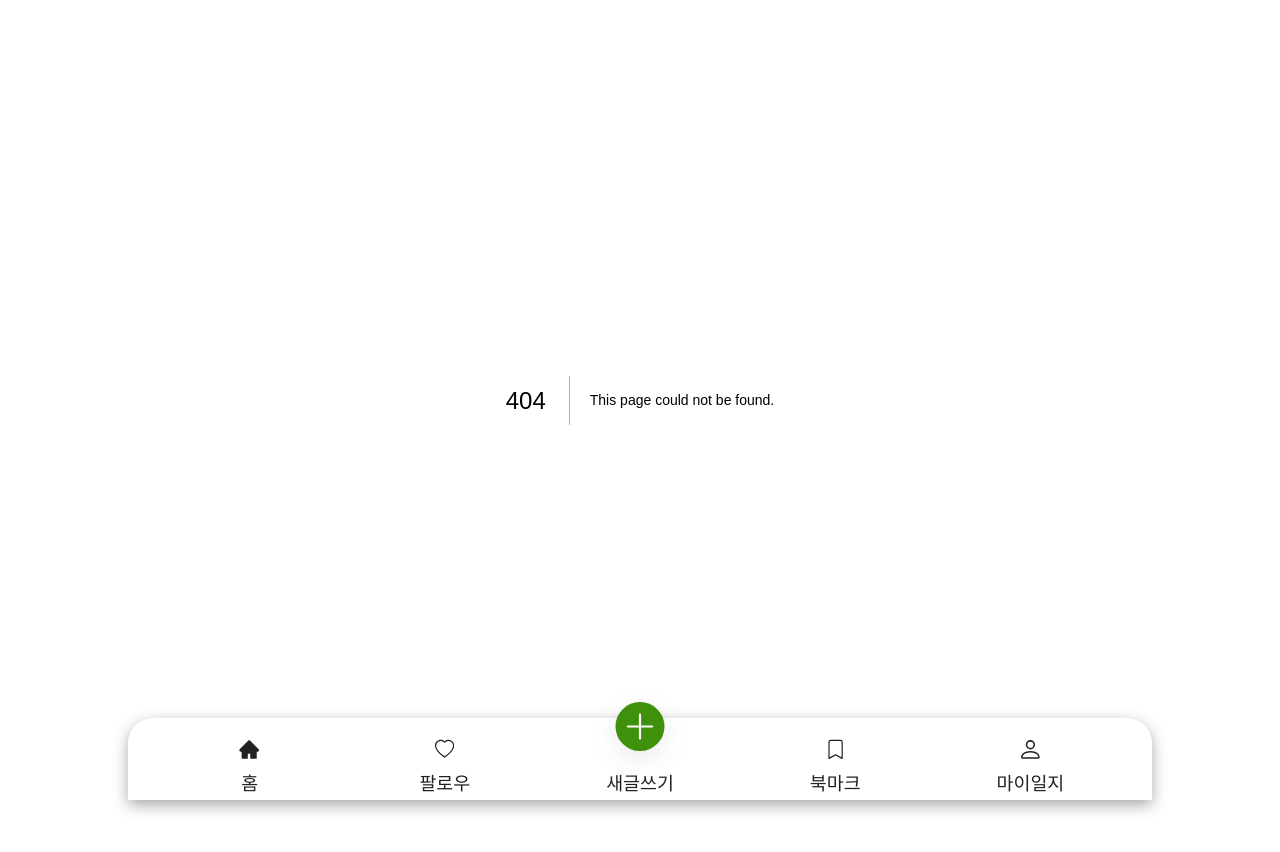
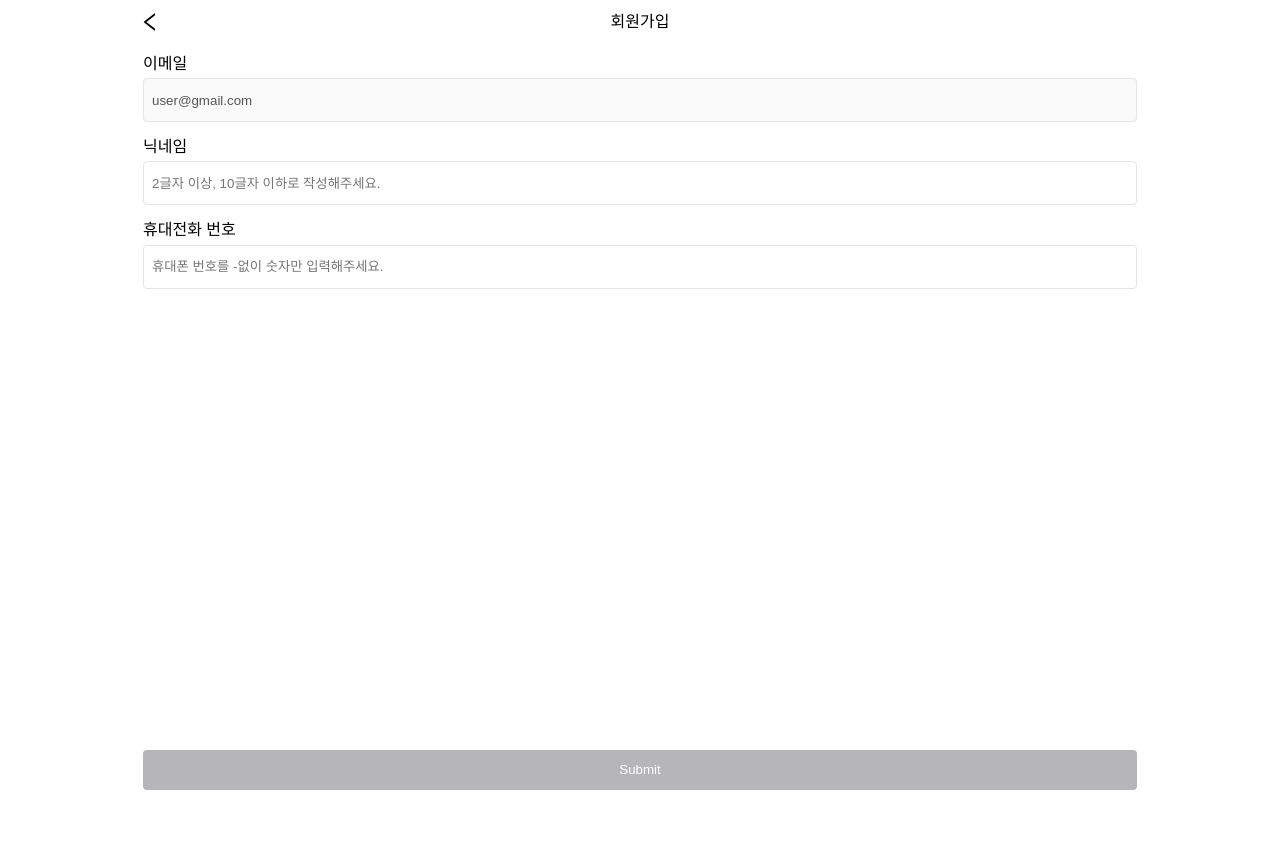
Before and after one commit to codestates-seb/seb43_main_008, a Next.js app in the folder client/: page /register in a window 1280 px wide. Before the commit this address had no page. Shown: the top 852 px of the page. After the commit the page ends 800 px from the top, so only its background shows below. Built offline with nearby package versions, Linux system fonts and the light colour scheme; a web font is replaced by a local one.

Commit message:
Style: 회원가입 페이지 만드는 중

```diff
--- a/client/app/global.css
+++ b/client/app/global.css
@@ -28,3 +28,8 @@ input, textarea, button {
     width: 100%;
     height: 100vh;
 }
+
+.headerPageContainer {
+    width: 100%;
+    height: calc(100vh - 44px);
+}
--- a/client/app/layout.tsx
+++ b/client/app/layout.tsx
@@ -1,7 +1,6 @@
 import "./global.css";
 import "./font.css";
 
-import Navbar from "./Navbar";
 import StyledComponentsRegistry from "./registry";
 
 export default function RootLayout({
@@ -29,10 +28,7 @@ export default function RootLayout({
       </head>
       <body>
         <StyledComponentsRegistry>
-          <div className="mainContainer">
-            {children}
-            <Navbar />
-          </div>
+          <div className="mainContainer">{children}</div>
         </StyledComponentsRegistry>
       </body>
     </html>
--- a/client/app/login/SocialLoginButtonBox.tsx
+++ b/client/app/login/SocialLoginButtonBox.tsx
@@ -21,5 +21,6 @@ const SocialLoginButtonContainer = styled.div`
   flex-direction: column;
   justify-content: space-around;
   height: 180px;
-  margin: 60px 0;
+  margin-top: 60px;
+  margin-bottom: 120px;
 `;
--- a/client/app/login/page.tsx
+++ b/client/app/login/page.tsx
@@ -5,7 +5,7 @@ import SocialLoginButtonBox from "./SocialLoginButtonBox";
 
 export default function Login() {
   return (
-    <div className={`${styles.loginPage} pageContainer`}>
+    <div className={`${styles.loginPage} headerPageContainer`}>
       <Image
         src="/logoSquare.png"
         alt="App Main Logo"
--- /dev/null
+++ b/client/app/register/RegisterForm.tsx
@@ -0,0 +1,132 @@
+"use client";
+
+import { SubmitHandler, useForm } from "react-hook-form";
+import styled from "styled-components";
+
+type FormValues = {
+  email: string;
+  nickname: string;
+  phoneNumber: string;
+};
+
+export default function RegisterForm() {
+  const {
+    register,
+    handleSubmit,
+    formState: { errors, isValid },
+    watch,
+  } = useForm<FormValues>({
+    mode: "onChange", // This is needed to make `isValid` work properly
+  });
+
+  const onSubmit: SubmitHandler<FormValues> = (data) => console.log(data);
+
+  // Mocked email from Google
+  const googleEmail = "user@gmail.com";
+
+  const watchedNickname = watch("nickname");
+  const watchedPhoneNumber = watch("phoneNumber");
+
+  return (
+    <form onSubmit={handleSubmit(onSubmit)}>
+      <InputContainer>
+        <Label htmlFor="email">이메일</Label>
+        <Input
+          {...register("email")}
+          defaultValue={googleEmail}
+          disabled
+          id="email"
+        />
+      </InputContainer>
+
+      <InputContainer>
+        <Label htmlFor="nickname">닉네임</Label>
+        <Input
+          {...register("nickname", {
+            required: true,
+            minLength: 2,
+            maxLength: 10,
+          })}
+          id="nickname"
+          placeholder="2글자 이상, 10글자 이하로 작성해주세요."
+        />
+      </InputContainer>
+
+      {watchedNickname && errors.nickname && (
+        <ErrorSpan>2글자 이상, 10글자 이하로 작성해주세요.</ErrorSpan>
+      )}
+
+      <InputContainer>
+        <Label htmlFor="phoneNumber">휴대전화 번호</Label>
+        <Input
+          {...register("phoneNumber", {
+            required: true,
+            minLength: 9,
+            maxLength: 11,
+          })}
+          placeholder="휴대폰 번호를 -없이 숫자만 입력해주세요."
+          maxLength={11}
+          type="tel"
+          id="phoneNumber"
+        />
+      </InputContainer>
+
+      {watchedPhoneNumber && errors.phoneNumber && (
+        <ErrorSpan>휴대폰 번호 형식이 일치하지 않습니다.</ErrorSpan>
+      )}
+      <SubmitButtonContainer>
+        <SubmitButton type="submit" isValid={isValid} disabled={!isValid} />
+      </SubmitButtonContainer>
+    </form>
+  );
+}
+
+const InputContainer = styled.div`
+  display: flex;
+  flex-direction: column;
+  justify-content: center;
+  align-items: flex-start;
+  padding: 10px 15px 5px 15px;
+`;
+
+const Label = styled.label`
+  margin-bottom: 5px;
+`;
+
+const Input = styled.input`
+  width: 100%;
+  height: 44px;
+  padding: 3px 8px;
+  border: 1px solid #e5e5e5;
+  border-radius: 4px;
+`;
+
+const ErrorSpan = styled.span`
+  color: red;
+  font-size: 12px;
+  margin-left: 15px;
+`;
+
+const SubmitButtonContainer = styled.div`
+  position: absolute;
+  bottom: 0;
+  display: flex;
+  justify-content: center;
+  align-items: center;
+  max-width: 1024px;
+  width: 100%;
+  height: 60px;
+  padding: 10px 15px;
+  border-radius: 4px;
+`;
+
+const SubmitButton = styled.input<{ isValid: boolean }>`
+  height: 100%;
+  width: 100%;
+  border: none;
+  border-radius: 4px;
+  background-color: ${(props) => (props.isValid ? "#0078ff" : "#b6b6b8")};
+  color: #ffffff;
+  cursor: ${(props) => (props.isValid ? "pointer" : "not-allowed")};
+  transition: all ease-out 1.2s;
+`;
--- /dev/null
+++ b/client/app/register/page.tsx
@@ -0,0 +1,12 @@
+import Header from "../Header";
+import RegisterForm from "./RegisterForm";
+
+export default function PhoneAuthPage() {
+  return (
+    <div className="pageContainer">
+      <Header backButton={true} textContent={"회원가입"} saveButton={false} />
+
+      <RegisterForm />
+    </div>
+  );
+}
--- a/client/package.json
+++ b/client/package.json
@@ -20,6 +20,7 @@
     "next": "13.2.4",
     "react": "18.2.0",
     "react-dom": "18.2.0",
+    "react-hook-form": "^7.43.9",
     "react-icons": "^4.8.0",
     "react-textarea-autosize": "^8.4.1",
     "styled-components": "^5.3.10",
```
Also changed, not shown: client/app/login/layout.tsx (added, +14 -0 lines), client/app/phoneAuth/page.tsx (deleted, +0 -15 lines), client/app/register/PhoneNumberSubmit.tsx (renamed from client/app/phoneAuth/PhoneNumberSubmit.tsx), client/app/register/enterAuth/AuthNumberSubmit.tsx (renamed from client/app/phoneAuth/enterAuth/AuthNumberSubmit.tsx), client/app/register/enterAuth/page.tsx (renamed from client/app/phoneAuth/enterAuth/page.tsx), 1 other file (tests, documents, lock files or other folders).
